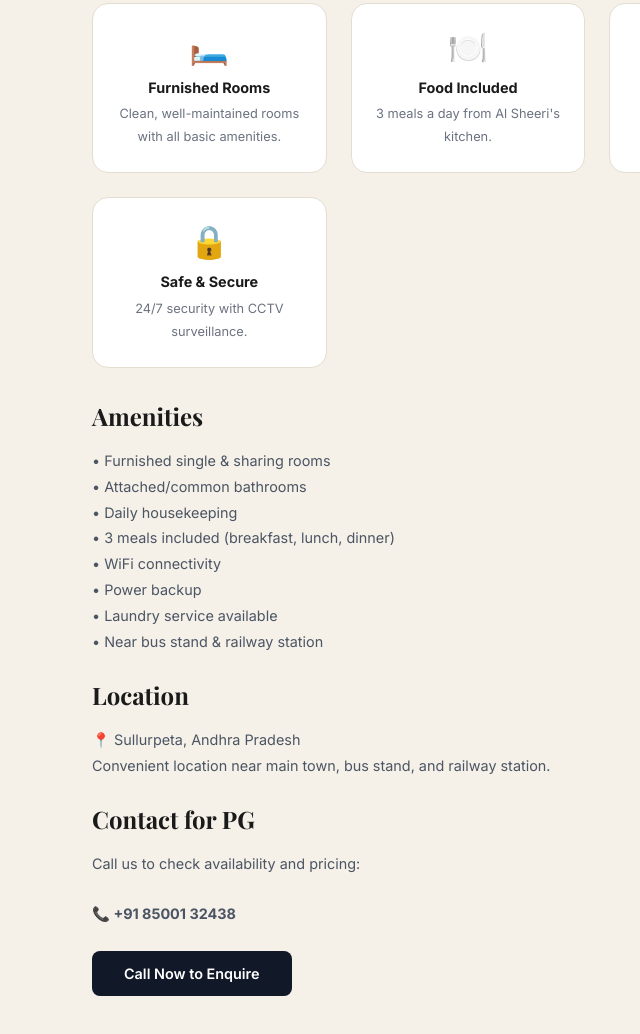
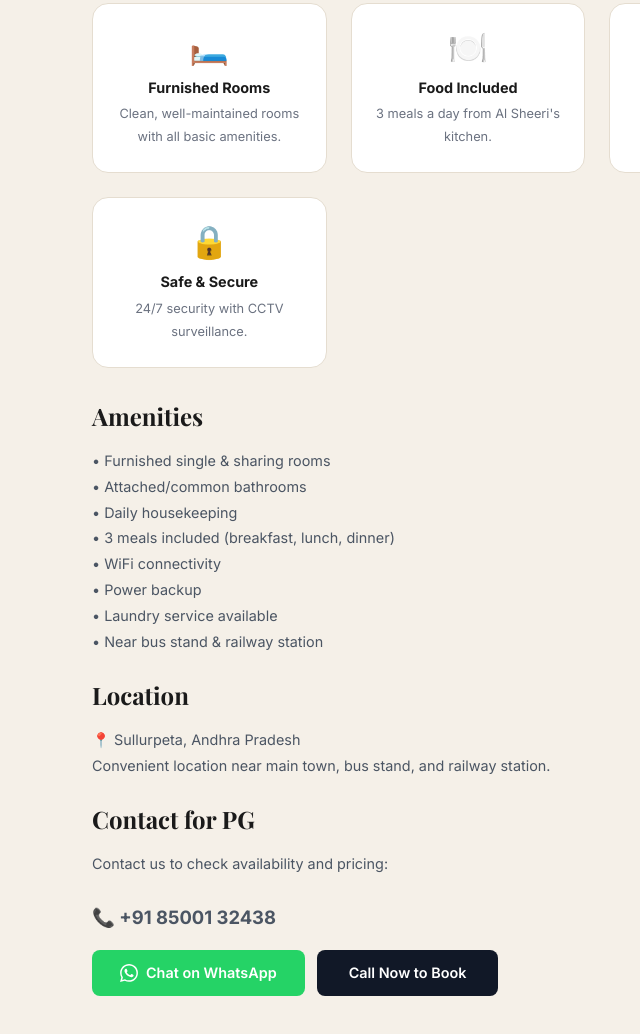
Before and after one commit to alsheeris33-droid/Alsheeris, a website built with Vite: page pg.html in a window 1280 px wide. Shown: the part 509-1543 px from the top of the page, without its empty margins (172-812 px from the left). Built offline with nearby package versions, Linux system fonts and the light colour scheme; a web font is replaced by a local one.

Commit message:
Add WhatsApp chat and call to book buttons to PG accommodation page

```diff
--- a/pg.html
+++ b/pg.html
@@ -23,7 +23,9 @@
       .feature-card .icon { font-size: 2rem; margin-bottom: 0.75rem; }
       .feature-card h4 { font-weight: 700; font-size: 0.9rem; margin-bottom: 0.4rem; }
       .feature-card p { color: #6b7280; font-size: 0.8rem; margin: 0; }
-      .cta { background: #111827; color: #fff; border: none; padding: 0.875rem 2rem; border-radius: 0.5rem; font-weight: 600; font-size: 0.9rem; cursor: pointer; text-decoration: none; display: inline-block; }
+      .btn-whatsapp { background: #25d366; color: #ffffff; border: none; padding: 0.875rem 1.75rem; border-radius: 0.5rem; font-weight: 600; font-size: 0.9rem; text-decoration: none; display: inline-flex; align-items: center; gap: 0.5rem; cursor: pointer; transition: background 0.2s; }
+      .btn-whatsapp:hover { background: #1ebe5d; }
+      .cta { background: #111827; color: #fff; border: none; padding: 0.875rem 2rem; border-radius: 0.5rem; font-weight: 600; font-size: 0.9rem; cursor: pointer; text-decoration: none; display: inline-flex; align-items: center; justify-content: center; }
       .cta:hover { background: #1f2937; }
     </style>
   </head>
@@ -75,9 +77,15 @@
       <p>📍 Sullurpeta, Andhra Pradesh<br/>Convenient location near main town, bus stand, and railway station.</p>
 
       <h3>Contact for PG</h3>
-      <p>Call us to check availability and pricing:</p>
-      <p><strong>📞 +91 85001 32438</strong></p>
-      <a href="tel:+918500132438" class="cta">Call Now to Enquire</a>
+      <p>Contact us to check availability and pricing:</p>
+      <p style="font-size:1.15rem;margin-bottom:1rem;"><strong>📞 +91 85001 32438</strong></p>
+      <div style="display:flex;gap:0.75rem;flex-wrap:wrap;">
+        <a href="https://wa.me/918500132438?text=Hello%20Al%20Sheeri%27s,%20I%20am%20interested%20in%20PG%20Accommodation.%20Please%20share%20room%20availability%20and%20pricing%20details." class="btn-whatsapp" target="_blank" rel="noopener">
+          <svg width="18" height="18" fill="currentColor" viewBox="0 0 24 24"><path d="M.057 24l1.687-6.163c-1.041-1.804-1.588-3.849-1.587-5.946.003-6.556 5.338-11.891 11.893-11.891 3.181.001 6.167 1.24 8.413 3.488 2.245 2.248 3.481 5.236 3.48 8.414-.003 6.557-5.338 11.892-11.893 11.892-1.99-.001-3.951-.5-5.688-1.448l-6.305 1.654zm6.597-3.807c1.676.995 3.276 1.591 5.392 1.592 5.448 0 9.886-4.434 9.889-9.885.002-5.462-4.415-9.89-9.881-9.892-5.452 0-9.887 4.434-9.889 9.884-.001 2.225.651 3.891 1.746 5.634l-.999 3.648 3.742-.981zm11.387-5.464c-.074-.124-.272-.198-.57-.347-.297-.149-1.758-.868-2.031-.967-.272-.099-.47-.149-.669.149-.198.297-.768.967-.941 1.165-.173.198-.347.223-.644.074-.297-.149-1.255-.462-2.39-1.475-.883-.788-1.48-1.761-1.653-2.059-.173-.297-.018-.458.13-.606.134-.133.297-.347.446-.521.151-.172.2-.296.3-.495.099-.198.05-.372-.025-.521-.075-.148-.669-1.611-.916-2.206-.242-.579-.487-.501-.669-.51l-.57-.01c-.198 0-.52.074-.792.372s-1.04 1.016-1.04 2.479 1.065 2.876 1.213 3.074c.149.198 2.095 3.2 5.076 4.487.709.306 1.263.489 1.694.626.712.226 1.36.194 1.872.118.571-.085 1.758-.719 2.006-1.413.248-.695.248-1.29.173-1.414z"/></svg>
+          Chat on WhatsApp
+        </a>
+        <a href="tel:+918500132438" class="cta">Call Now to Book</a>
+      </div>
     </div>
   </body>
 </html>
```
Also changed, not shown: dist/pg.html.
